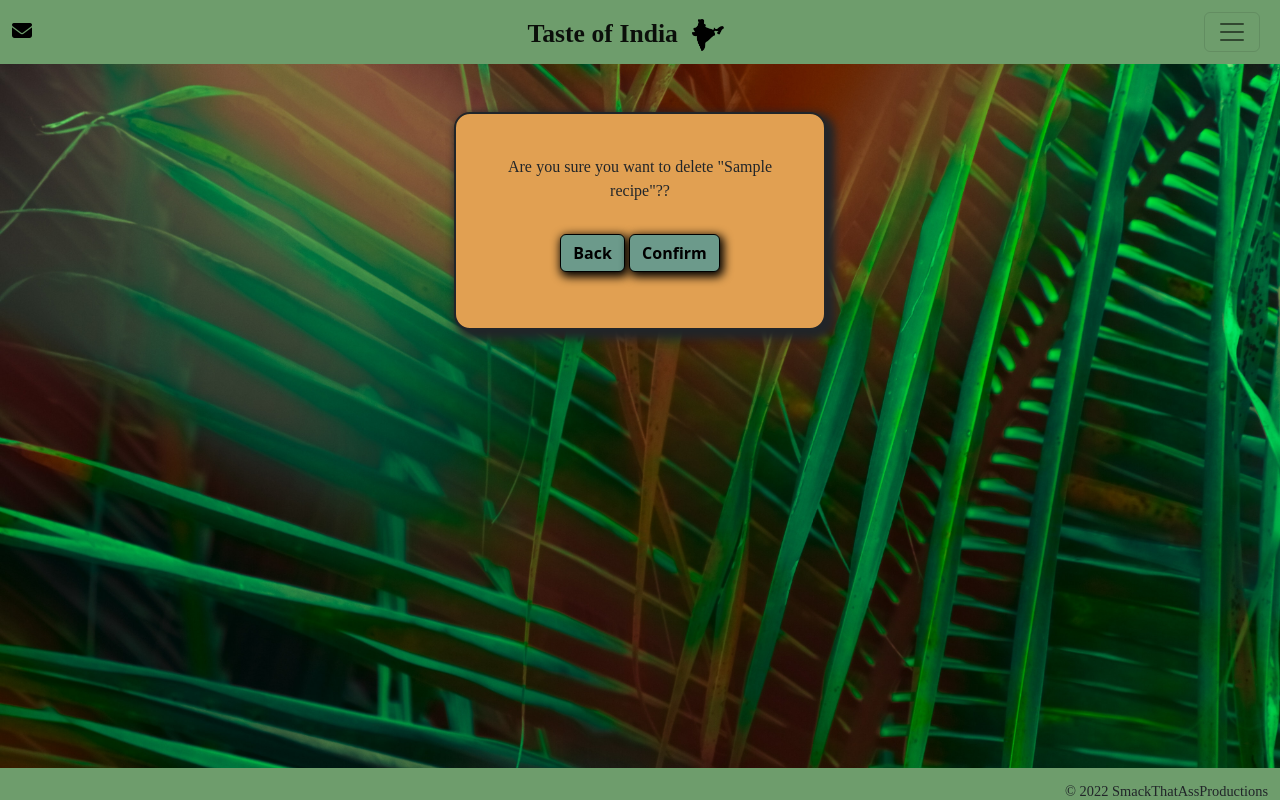
After one commit to KSheridan86/project-4-TasteOfIndia, a Django app: page /delete_recipe/00000000-0000-0000-0000-000000000001 in a window 1280 px wide. The commit adds this page. Run offline with Django 3.2, Linux system fonts and the light colour scheme; a user stored in the database is signed in; tables that the repository leaves empty hold one stand-in row (values such as "Sample post"); some libraries are stand-ins or nearby versions; some web fonts are replaced.

Commit message:
delete recipe functionality added

```diff
--- /dev/null
+++ b/recipeapp/templates/recipeapp/delete_object.html
@@ -0,0 +1,30 @@
+{% extends 'main.html' %}
+{% load static %}
+{% block content %}
+
+
+<div class="container">
+
+    <div class="row justify-content-center g-0">
+        <div
+            class="col-11 col-md-6 col-xl-4 p-2 mb-5 card-welcome border border-dark border-2 rounded-4 justify-content-center">
+
+            <form action="" method="POST">
+                {% csrf_token %}
+                <p>Are you sure you want to delete "{{object}}"??</p>
+                <button type="submit" class="btn btn-primary">
+                    <a class="login-register" href="{% url 'recipes' %}">
+                        Back
+                    </a>
+                </button>
+
+                <button type="submit" class="btn btn-primary">
+                    <a class="login-register" type="submit" value="Confirm">Confirm</a>
+                </button>
+            </form>
+        </div>
+    </div>
+</div>
+
+
+{% endblock content %}
--- a/recipeapp/templates/recipeapp/recipe.html
+++ b/recipeapp/templates/recipeapp/recipe.html
@@ -2,9 +2,12 @@
 {% load static %}
 {% block content %}
 
-<main class="container text-center g-5">
+<main class="container text-center g-5 mt-5">
     <a href="{% url 'update_recipe' recipe.id %}">
         <button class="addrecipe-btn border border-dark border-2 rounded-4 mt-5 mb-2">Update Recipe</button>
+    </a>
+    <a href="{% url 'delete_recipe' recipe.id %}">
+        <button class="addrecipe-btn border border-dark border-2 rounded-4 mt-5 mb-2">Delete Recipe</button>
     </a>
 
     <div id="single-recipe" class="row justify-content-around justify-content-lg-start mt-5 mt-lg-0">
--- a/recipeapp/urls.py
+++ b/recipeapp/urls.py
@@ -7,4 +7,5 @@ urlpatterns = [
     path('recipe/<str:pk>/', views.recipe, name='recipe'),
     path('create_recipe/', views.create_recipe, name='create_recipe'),
     path('update_recipe/<str:pk>', views.update_recipe, name='update_recipe'),
+    path('delete_recipe/<str:pk>', views.delete_recipe, name='delete_recipe'),
 ]
--- a/recipeapp/views.py
+++ b/recipeapp/views.py
@@ -52,5 +52,17 @@ def update_recipe(request, pk):
     return render(request, 'recipeapp/recipe_form.html', context)
 
 
+def delete_recipe(request, pk):
+    profile = request.user.profile
+    recipe = profile.recipe_set.get(id=pk)
+    if request.method == 'POST':
+        recipe.delete()
+        return redirect('recipes')
+    context = {
+        'object': recipe
+    }
+    return render(request, 'recipeapp/delete_object.html', context)
+
+
 def landingpage(request):
     return render(request, 'recipeapp/landingpage.html')
```
